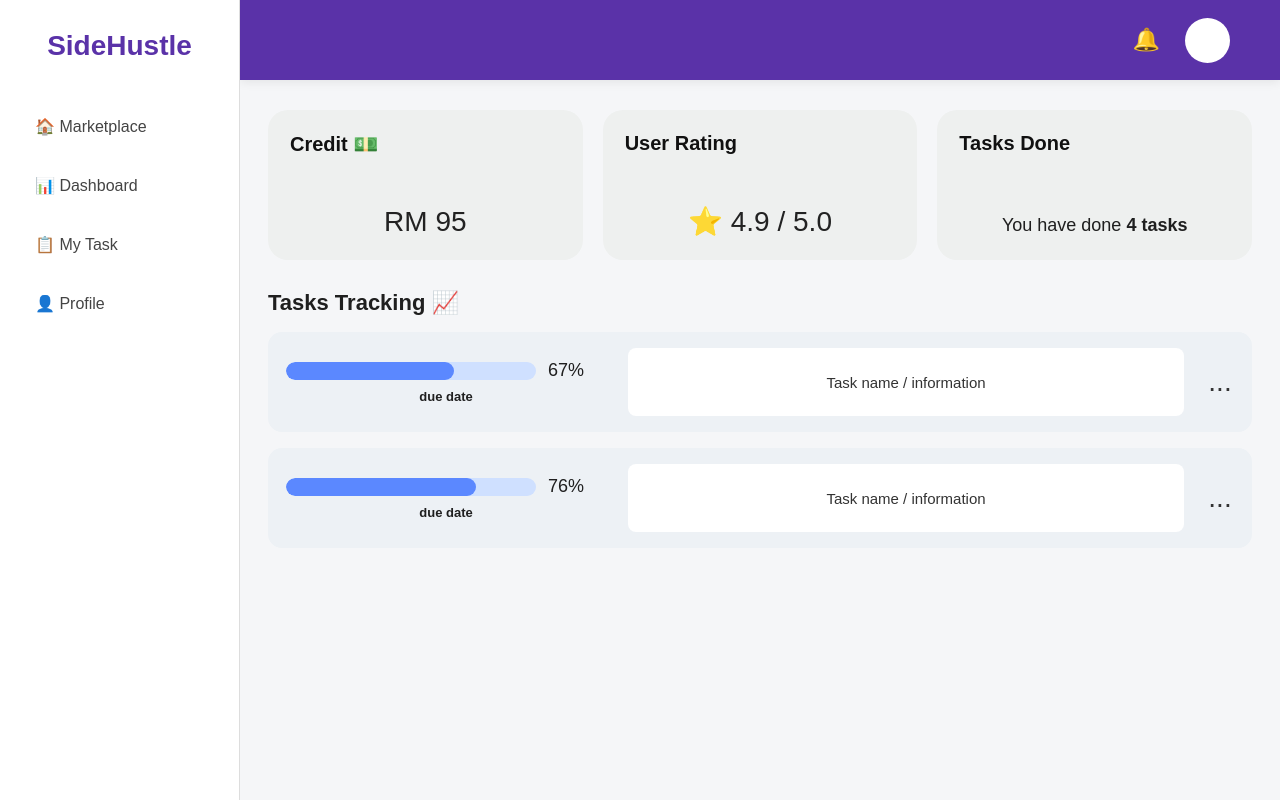
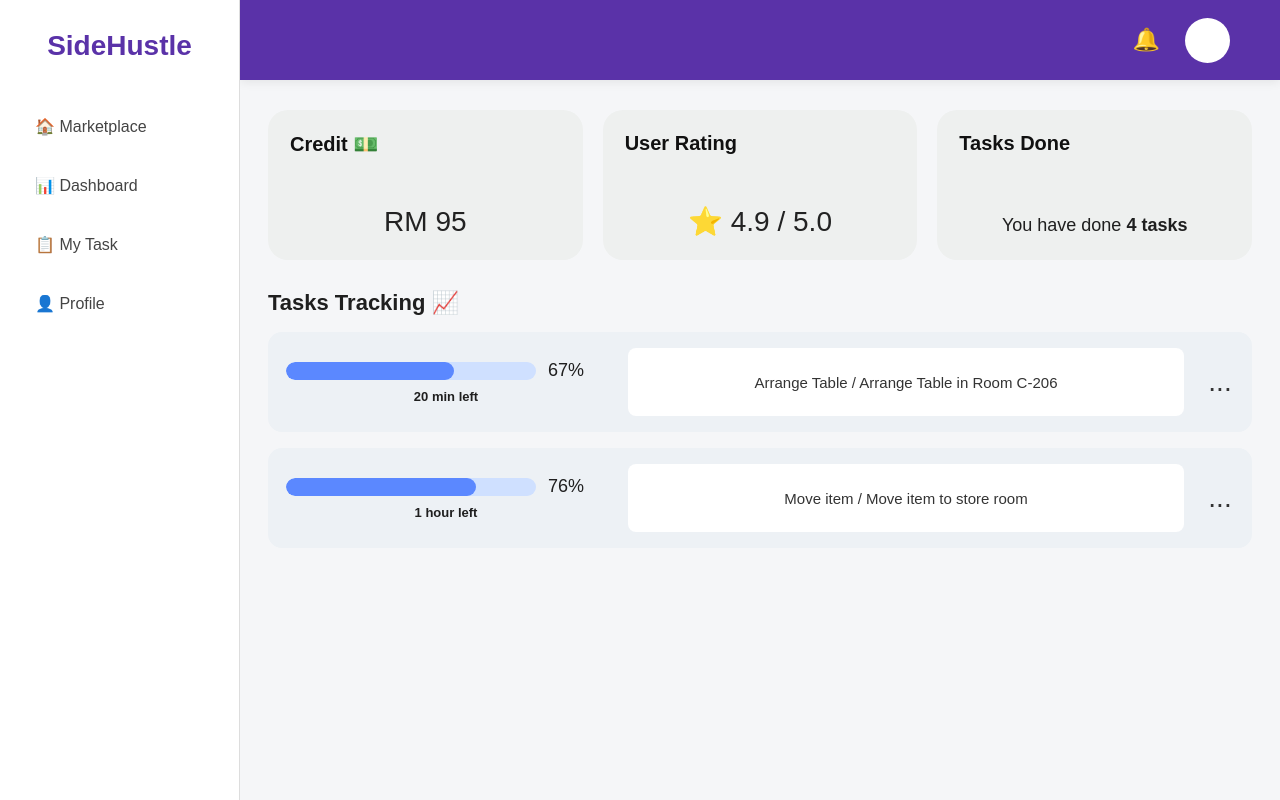
Before and after one commit to ZhiQi07/SideHustle, a Flask app: page /dashboard in a window 1280 px wide. Run offline with Flask 3, Linux system fonts and the light colour scheme.

Commit message:
combine all first

```diff
--- a/templates/dashboard.html
+++ b/templates/dashboard.html
@@ -63,10 +63,10 @@
                 </div>
                 <div class="percent">67%</div>
               </div>
-              <div class="due-date">due date</div>
+              <div class="due-date">20 min left</div>
             </div>
 
-            <div class="task-info">Task name / information</div>
+            <div class="task-info">Arrange Table / Arrange Table in Room C-206</div>
             <div class="more">...</div>
           </div>
 
@@ -78,10 +78,10 @@
                 </div>
                 <div class="percent">76%</div>
               </div>
-              <div class="due-date">due date</div>
+              <div class="due-date">1 hour left</div>
             </div>
 
-            <div class="task-info">Task name / information</div>
+            <div class="task-info">Move item / Move item to store room</div>
             <div class="more">...</div>
           </div>
 
```
Also changed, not shown: 1 other file.
